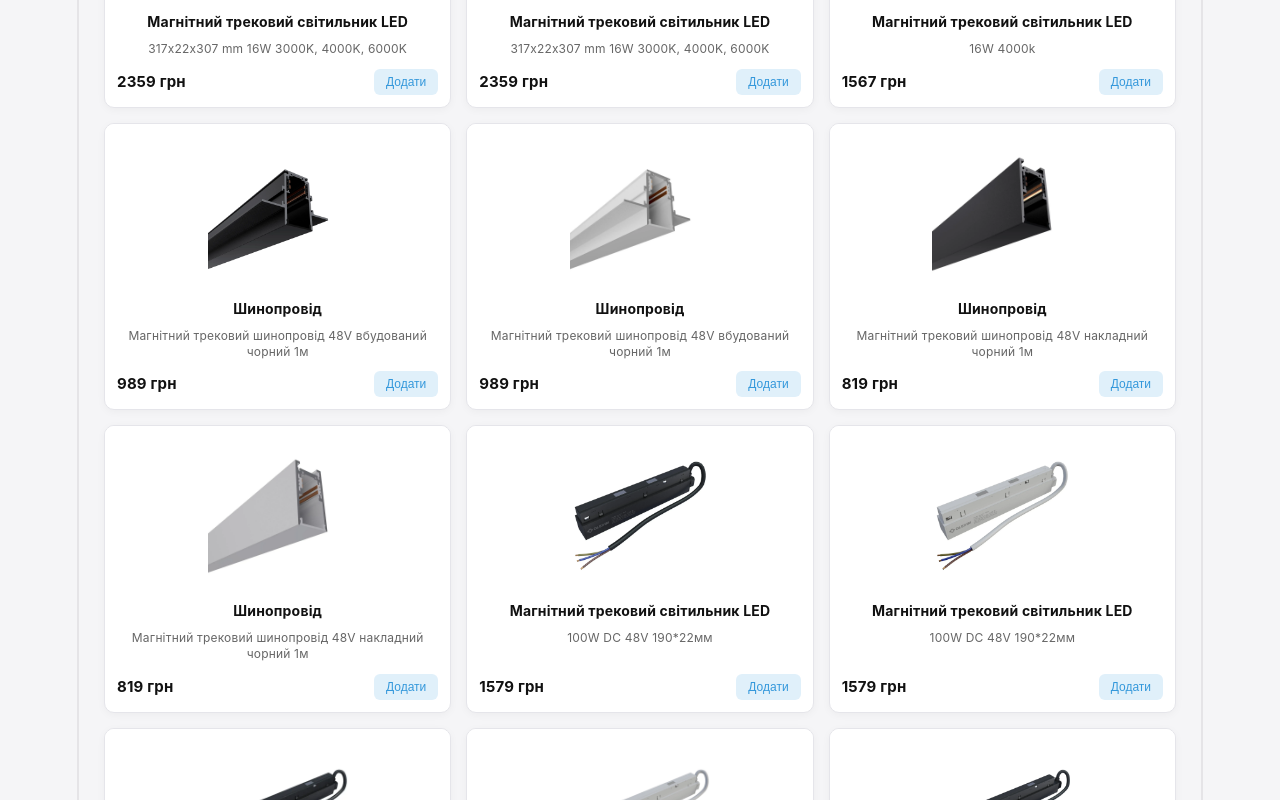
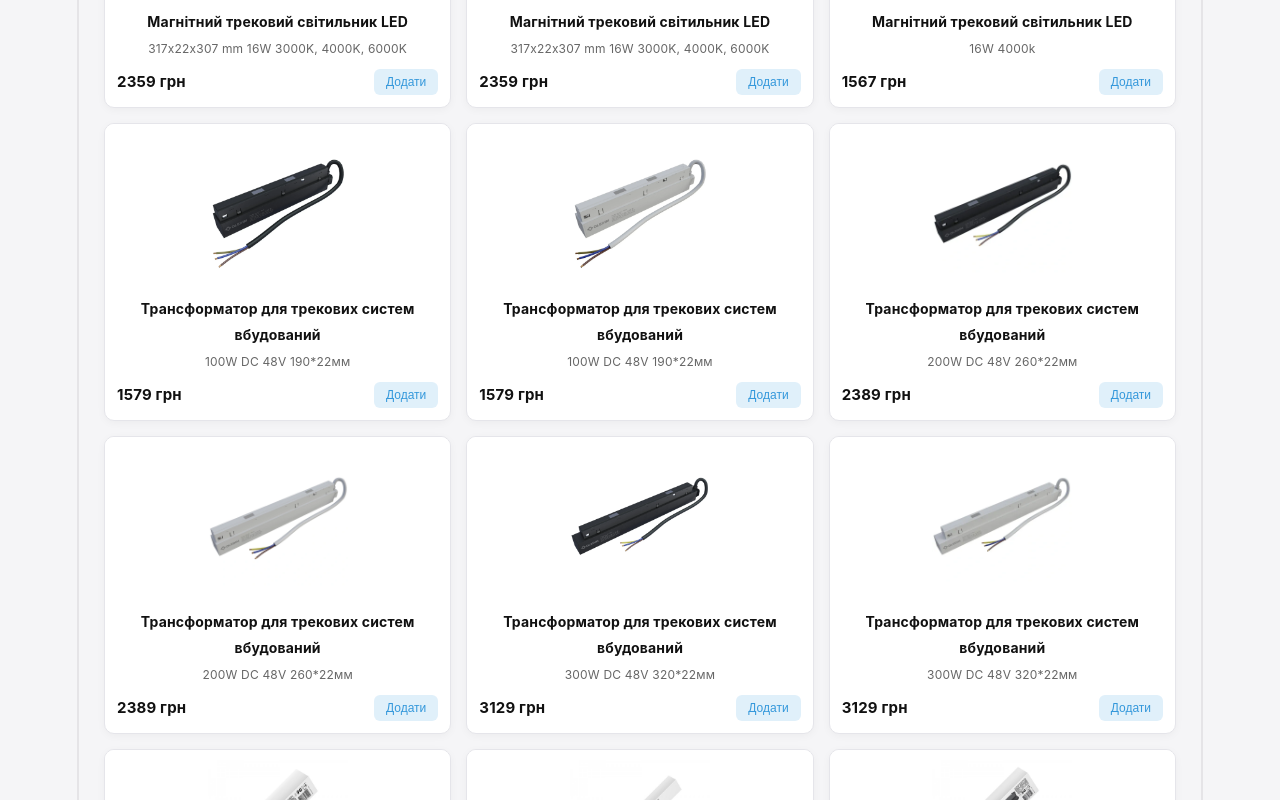
Before and after one commit to lampmanager24-ship-it/svetcomplect, a Vue app in the folder catalog-host/: page /magnetic/fixtures in a window 1280 px wide. Shown: the part 3760-4560 px from the top of the page. Built offline with nearby package versions, Linux system fonts and the light colour scheme.

Commit message:
edit magnetick page

```diff
--- a/catalog-host/src/data/magnetic-fixtures.js
+++ b/catalog-host/src/data/magnetic-fixtures.js
@@ -38,18 +38,12 @@ export const magneticFixturesProducts = [
   { id: 42, name: 'Магнітний трековий світильник LED', specs: "317x22x307 mm 16W 3000K, 4000K, 6000K", price: 2359, image: '/images/tracksImg/tracks41.webp' },
   { id: 43, name: 'Магнітний трековий світильник LED', specs: "317x22x307 mm 16W 3000K, 4000K, 6000K", price: 2359, image: '/images/tracksImg/tracks42.webp' },
   { id: 44, name: 'Магнітний трековий світильник LED', specs: "16W 4000k", price: 1567, image: '/images/tracksImg/tracks43.webp' },
-  { id: 45, name: 'Шинопровід', specs: "Магнітний трековий шинопровід 48V вбудований чорний 1м", price: 989, image: '/images/tracksImg/tracks44.webp' },
-  { id: 46, name: 'Шинопровід', specs: "Магнітний трековий шинопровід 48V вбудований чорний 1м", price: 989, image: '/images/tracksImg/tracks45.webp' },
-  { id: 47, name: 'Шинопровід', specs: "Магнітний трековий шинопровід 48V накладний чорний 1м", price: 819, image: '/images/tracksImg/tracks46.webp' },
-  { id: 48, name: 'Шинопровід', specs: "Магнітний трековий шинопровід 48V накладний чорний 1м", price: 819, image: '/images/tracksImg/tracks47.webp' },
-  { id: 49, name: 'Магнітний трековий світильник LED', specs: "100W DC 48V 190*22мм", price: 1579, image: '/images/tracksImg/tracks48.webp' },
-  { id: 50, name: 'Магнітний трековий світильник LED', specs: "100W DC 48V 190*22мм", price: 1579, image: '/images/tracksImg/tracks49.webp' },
-  { id: 51, name: 'Магнітний трековий світильник LED', specs: "200W DC 48V 260*22мм", price: 2389, image: '/images/tracksImg/tracks50.webp' },
-  { id: 52, name: 'Магнітний трековий світильник LED', specs: "200W DC 48V 260*22мм", price: 2389, image: '/images/tracksImg/tracks51.webp' },
-  { id: 53, name: 'Магнітний трековий світильник LED', specs: "300W DC 48V 320*22мм", price: 3129, image: '/images/tracksImg/tracks52.webp' },
-  { id: 54, name: 'Магнітний трековий світильник LED', specs: "300W DC 48V 320*22мм", price: 3129, image: '/images/tracksImg/tracks53.webp' },
-  { id: 55, name: 'Шинопровід', specs: "ультра тонкий 1 метр товщина 5мм ширина 25мм 48в накладний", price: 295, image: '/images/tracksImg/tracks54.jpg' },
-  { id: 56, name: 'Шинопровід', specs: "ультра тонкий 2 метра товщина 5мм ширина 25мм 48в накладний", price: 590, image: '/images/tracksImg/tracks54.jpg' },
+  { id: 49, name: 'Трансформатор для трекових систем вбудований', specs: "100W DC 48V 190*22мм", price: 1579, image: '/images/tracksImg/tracks48.webp' },
+  { id: 50, name: 'Трансформатор для трекових систем вбудований', specs: "100W DC 48V 190*22мм", price: 1579, image: '/images/tracksImg/tracks49.webp' },
+  { id: 51, name: 'Трансформатор для трекових систем вбудований', specs: "200W DC 48V 260*22мм", price: 2389, image: '/images/tracksImg/tracks50.webp' },
+  { id: 52, name: 'Трансформатор для трекових систем вбудований', specs: "200W DC 48V 260*22мм", price: 2389, image: '/images/tracksImg/tracks51.webp' },
+  { id: 53, name: 'Трансформатор для трекових систем вбудований', specs: "300W DC 48V 320*22мм", price: 3129, image: '/images/tracksImg/tracks52.webp' },
+  { id: 54, name: 'Трансформатор для трекових систем вбудований', specs: "300W DC 48V 320*22мм", price: 3129, image: '/images/tracksImg/tracks53.webp' },
   { id: 57, name: 'Магнітний трековий світильник LED', specs: "12вт 48в 220*25*25 мм", price: 530, image: '/images/tracksImg/tracks55.jpg' },
   { id: 58, name: 'Магнітний трековий світильник LED', specs: "18вт 48в 328*25*25 мм", price: 695, image: '/images/tracksImg/tracks56.jpg' },
   { id: 59, name: 'Магнітний трековий світильник LED', specs: "12вт 48в 220*25*60 мм", price: 1250, image: '/images/tracksImg/tracks57.jpg' },
```
